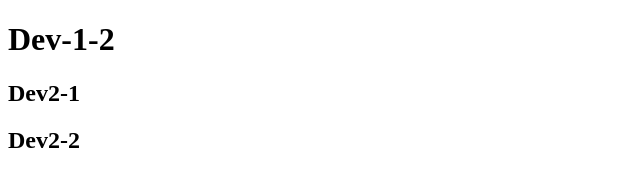
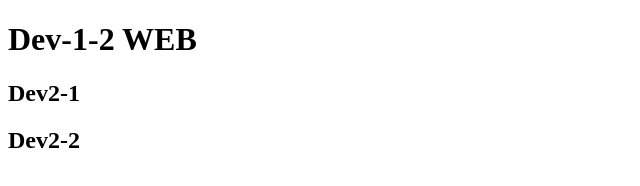
Before and after one commit to benezoltan/GIT2FO, a plain HTML site: page index.html in a window 1280 px wide. Shown: the whole page, without its empty margins (0-640 px from the left). Drawn offline with Linux system fonts and the light colour scheme.

Commit message:
Update index.html

```diff
--- a/index.html
+++ b/index.html
@@ -6,7 +6,7 @@
     <title>Document</title>
 </head>
 <body>
-    <h1>Dev-1-2</h1>
+    <h1>Dev-1-2 WEB</h1>
    <h2>Dev2-1</h2>
    <h2>Dev2-2</h2>
 </body>
```
